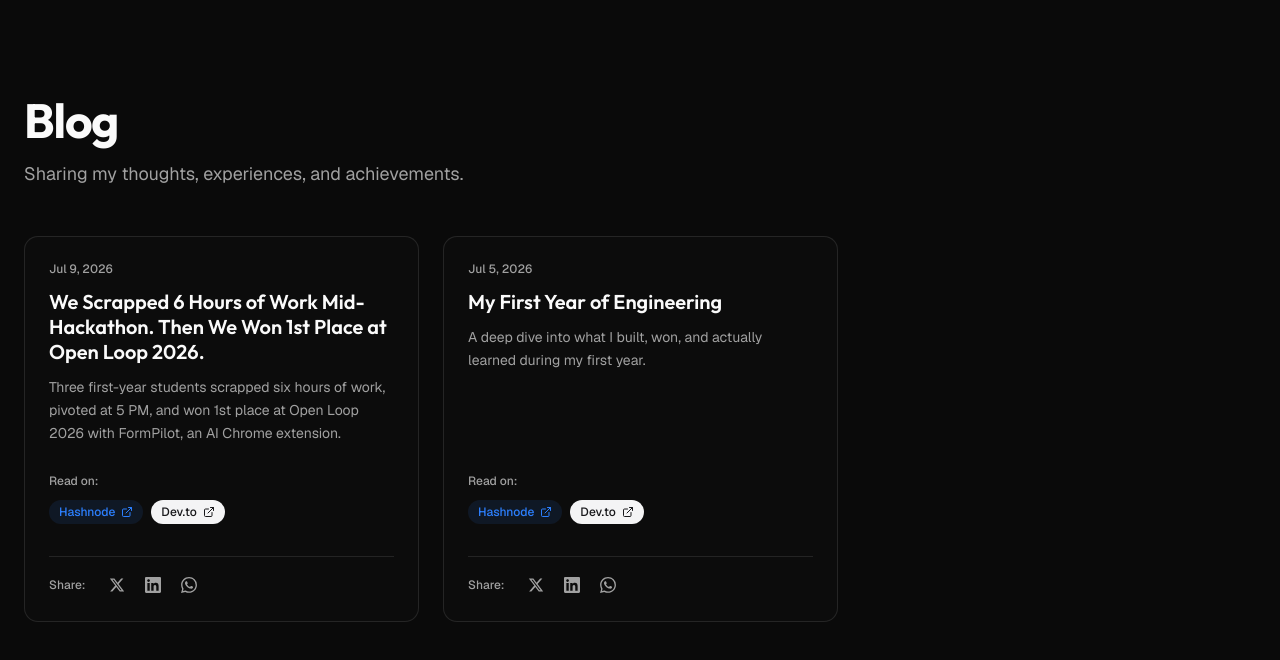
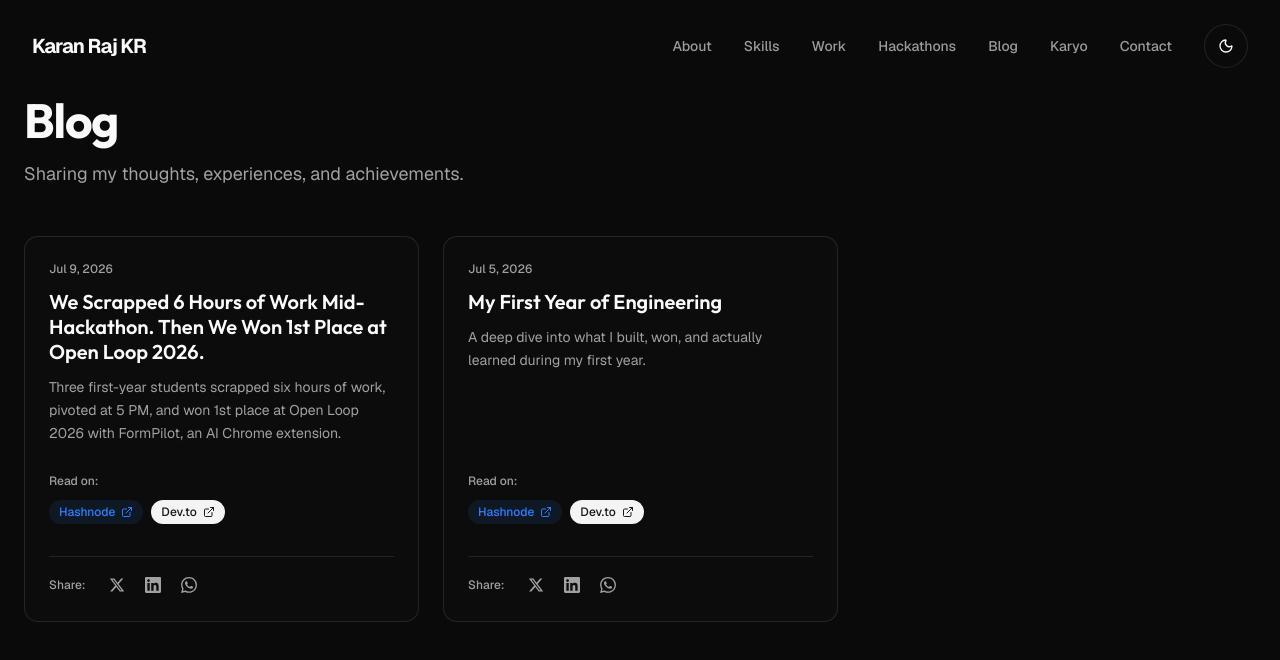
Before and after one commit to Karan-Raj-KR/portfolio, a Next.js app: page /blog in a window 1280 px wide. Shown: the top 660 px of the page. Built offline with nearby package versions, Linux system fonts and the light colour scheme.

Commit message:
feat: add navbar to blog and open-loop hackathon pages

```diff
--- a/src/app/blog/page.tsx
+++ b/src/app/blog/page.tsx
@@ -1,4 +1,5 @@
 import Link from "next/link";
+import { Header } from "@/components/layout/header";
 import { BreadcrumbJsonLd } from "@/components/seo/json-ld";
 import { publications } from "@/data/publications";
 import { Tilt } from "@/components/ui/tilt";
@@ -55,6 +56,7 @@ export default function BlogList() {
 
   return (
     <main className="container mx-auto px-4 py-24 md:px-6">
+      <Header />
       <script
         type="application/ld+json"
         dangerouslySetInnerHTML={{ __html: JSON.stringify(blogSchema) }}
--- a/src/app/hackathons/open-loop-2026/page.tsx
+++ b/src/app/hackathons/open-loop-2026/page.tsx
@@ -2,6 +2,7 @@ import { ExternalLink, Github, ArrowLeft, MapPin, Calendar, Building } from "luc
 import Link from "next/link";
 import Image from "next/image";
 import { BreadcrumbJsonLd } from "@/components/seo/json-ld";
+import { Header } from "@/components/layout/header";
 
 export const metadata = {
     title: "Open Loop Hackathon 2026 — Winner | Karan Raj KR",
@@ -11,6 +12,7 @@ export const metadata = {
 export default function OpenLoopHackathonPage() {
     return (
         <main className="min-h-screen py-24">
+            <Header />
             <BreadcrumbJsonLd
                 items={[
                     { name: "Home", url: "https://karanrajkr.com/" },
--- a/src/components/layout/header.tsx
+++ b/src/components/layout/header.tsx
@@ -6,13 +6,13 @@ import { cn } from "@/lib/utils";
 import { ThemeToggle } from "@/components/ui/theme-toggle";
 
 const navLinks = [
-    { href: "#about", label: "About" },
-    { href: "#skills", label: "Skills" },
-    { href: "#projects", label: "Work" },
+    { href: "/#about", label: "About" },
+    { href: "/#skills", label: "Skills" },
+    { href: "/#projects", label: "Work" },
     { href: "/hackathons", label: "Hackathons" },
     { href: "/blog", label: "Blog" },
-    { href: "#karyo", label: "Karyo" },
-    { href: "#contact", label: "Contact" },
+    { href: "/#karyo", label: "Karyo" },
+    { href: "/#contact", label: "Contact" },
 ];
 
 export function Header() {
```
